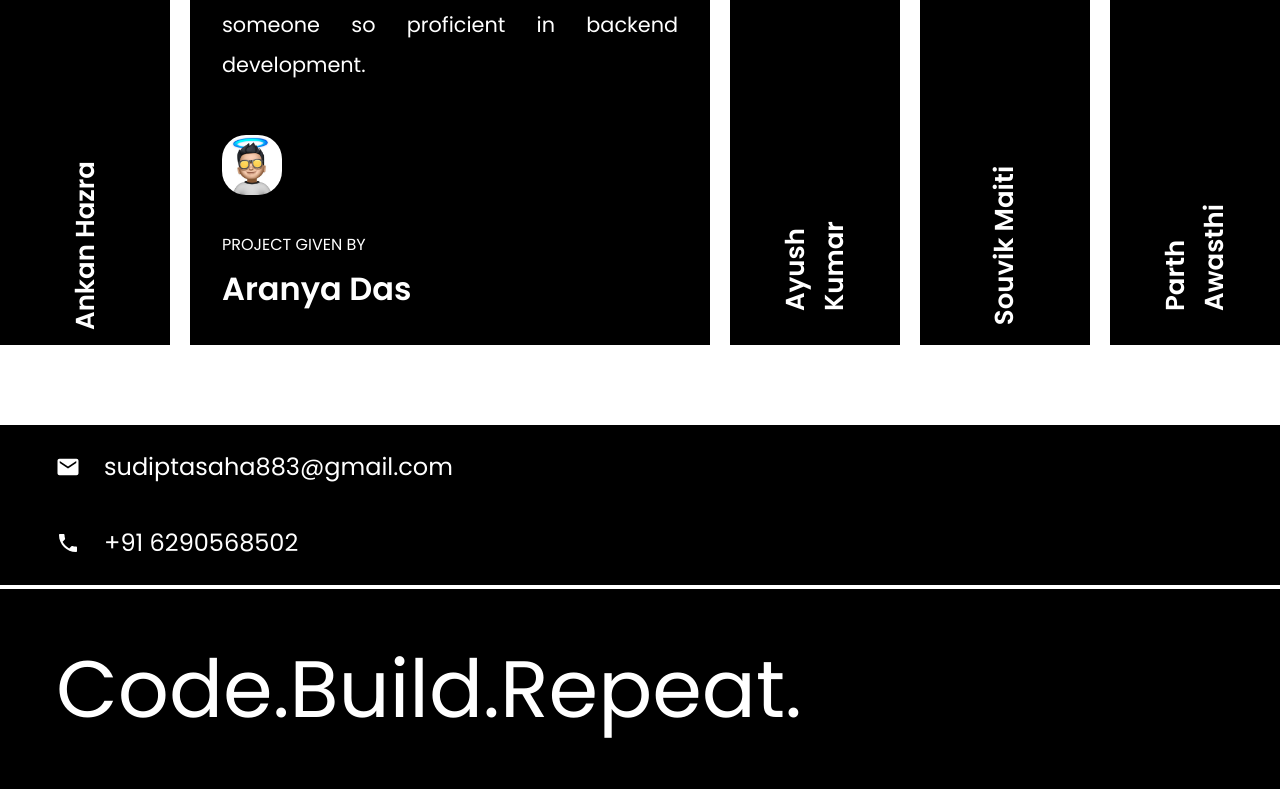
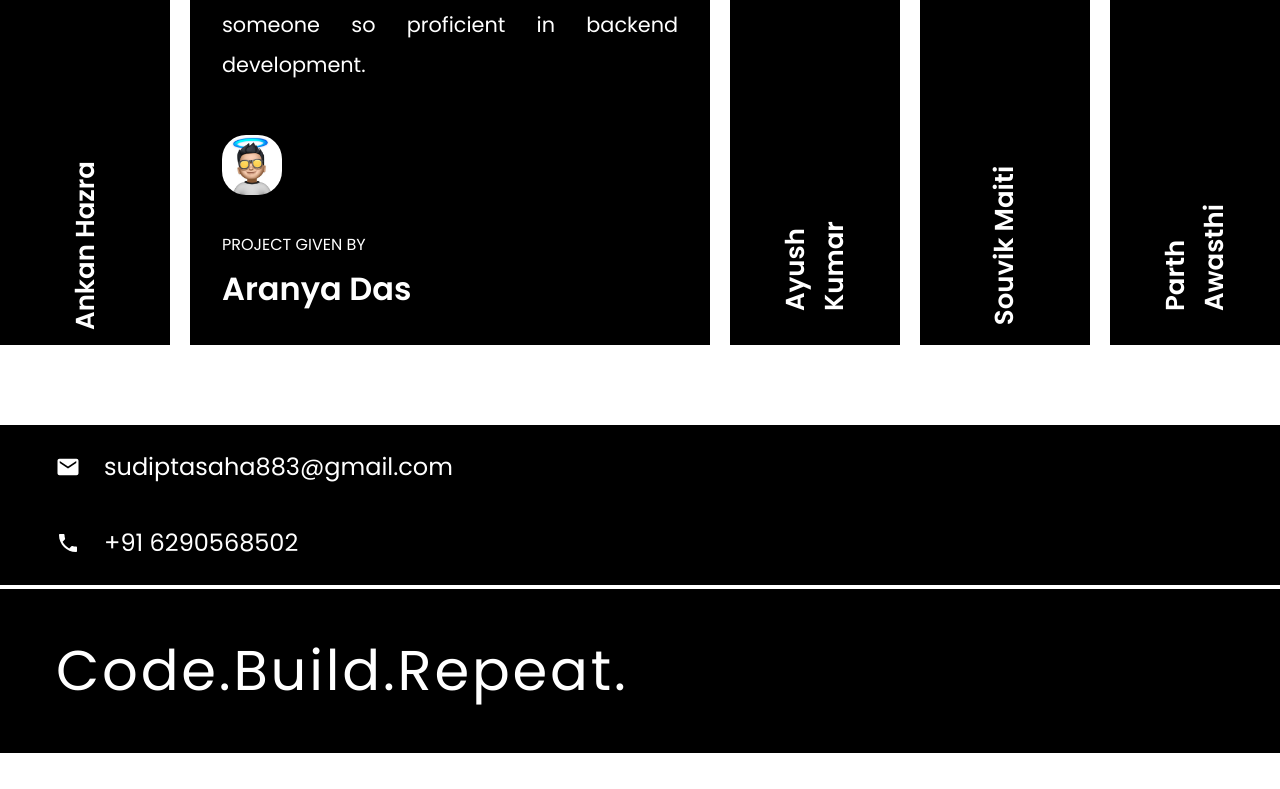
Before and after one commit to SudiptaSaha123/sudipta-portfolio, a Next.js app: page / in a window 1280 px wide. Shown: the part 4433-5222 px from the top of the page. After the commit the page ends 5186 px from the top, so only its background shows below. Built offline with nearby package versions, Linux system fonts and the light colour scheme.

Commit message:
footer section updated

```diff
--- a/src/components/Footer.jsx
+++ b/src/components/Footer.jsx
@@ -12,7 +12,7 @@ const Footer = () => {
     initial='hidden'
     whileInView='show' className='bg-black mt-1 py-4 sm:py-10 px-10'>
         <div>
-            <div className='text-white text-[2rem] sm:text-[5rem] ml-4'>
+            <div className='text-white text-[1.6rem] sm:text-[3.5rem] ml-4 tracking-wider sm:text-left text-center'>
                 Code.Build.Repeat.
             </div>
         </div>
```
